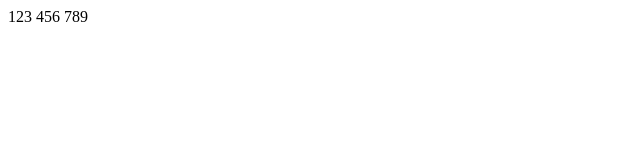
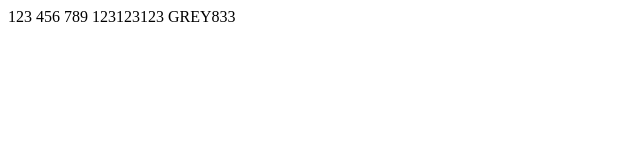
Before and after one commit to Badoiao/GREY833, a plain HTML site: page index.html in a window 1280 px wide. Shown: the whole page, without its empty margins (0-640 px from the left). Drawn offline with Linux system fonts and the light colour scheme.

Commit message:
Update index.html

```diff
--- a/index.html
+++ b/index.html
@@ -10,5 +10,7 @@
 
 <body>
     123 456 789
+    123123123
+    GREY833
 </body>
 </html>
```
